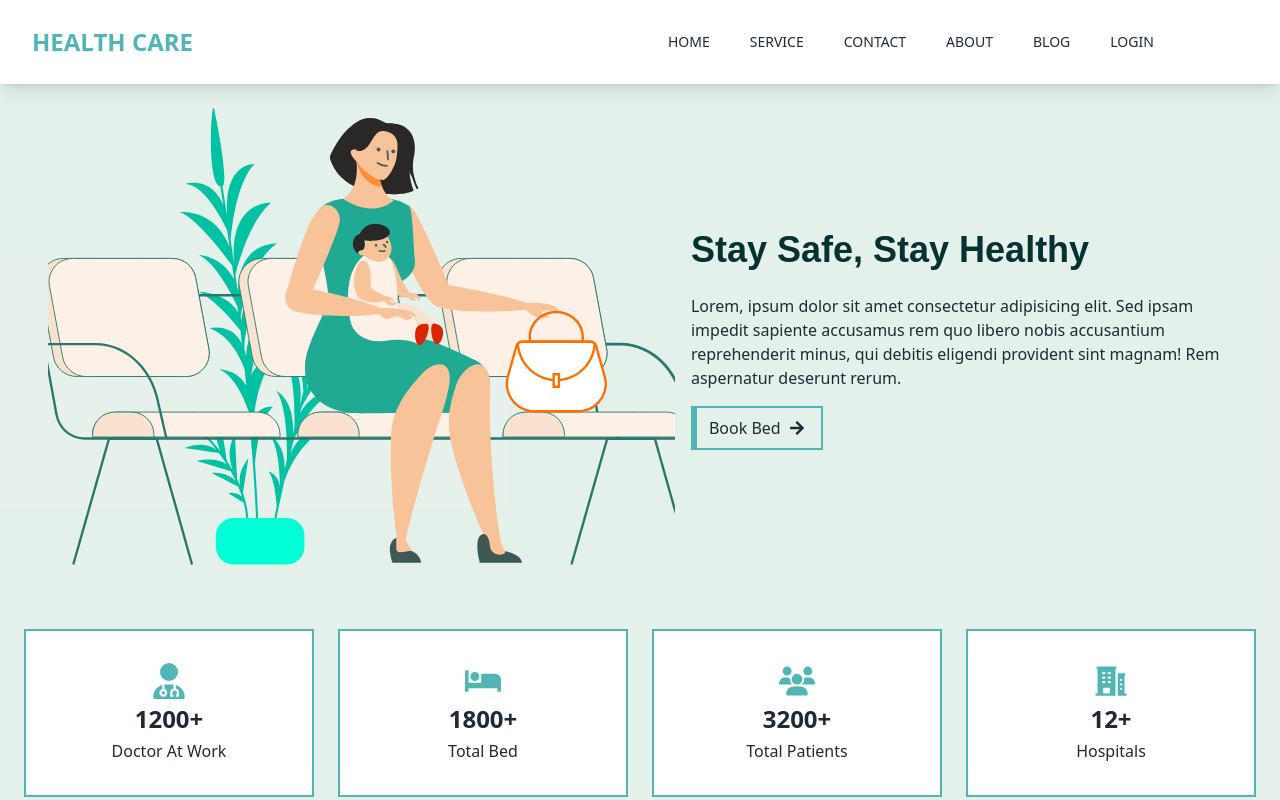
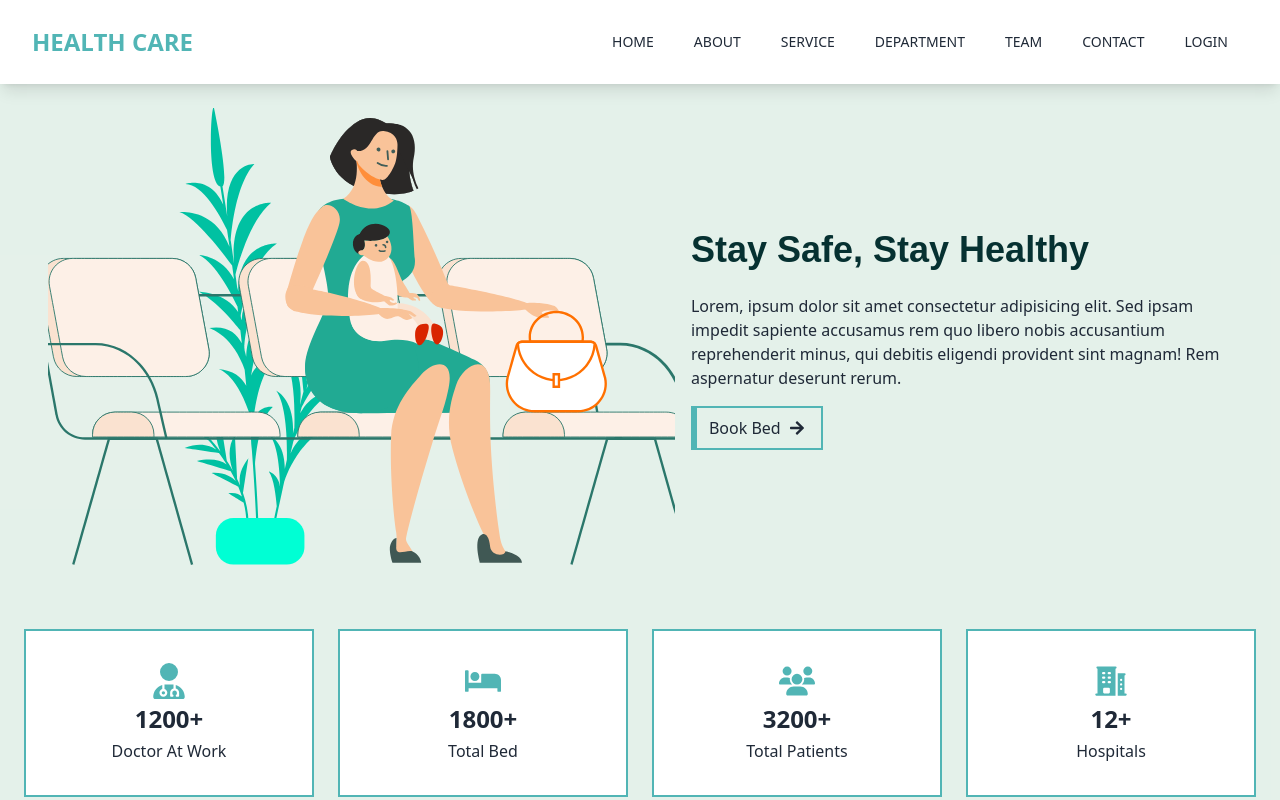
Before and after one commit to 0rakib0/Hospital-Management-Client, a React (Vite) app: page / in a window 1280 px wide. Shown: the top 800 px of the page. Built offline with nearby package versions, Linux system fonts and the light colour scheme.

Commit message:
add id in navbar

```diff
--- a/src/Pages/Home/AboutUs.jsx
+++ b/src/Pages/Home/AboutUs.jsx
@@ -3,7 +3,7 @@ import SectionTitle from "./SectionTitle"
 
 const AboutUs = () =>{
     return (
-        <div className="md:mt-20 mt-10">
+        <div className="md:mt-20 mt-10" id="about">
             <SectionTitle title1='ABOUT' title2='US'></SectionTitle>
             <div className="flex gap-6 flex-col lg:flex-row">
                 <div className="lg:w-6/12">
--- a/src/Pages/Home/ContactUs.jsx
+++ b/src/Pages/Home/ContactUs.jsx
@@ -2,7 +2,7 @@ import SectionTitle from "./SectionTitle"
 
 const ContactUs = () => {
     return (
-        <div className="md:mt-20 mt-10">
+        <div className="md:mt-20 mt-10" id="contact">
             <SectionTitle title1='CONTACT' title2='US'></SectionTitle>
             <div className="flex flex-col lg:flex-row p-2">
                 <div className="lg:w-6/12 mt-4 mx-auto">
--- a/src/Pages/Home/Department.jsx
+++ b/src/Pages/Home/Department.jsx
@@ -2,7 +2,7 @@ import SectionTitle from "./SectionTitle"
 
 const Department = () => {
     return (
-        <div className="md:mt-20 mt-10">
+        <div className="md:mt-20 mt-10" id="department">
             <SectionTitle title1='OUR' title2='DEPARTMENT'></SectionTitle>
             <div className="grid md:grid-cols-2 lg:grid-cols-4 gap-4">
                 <div className="bg-white p-3 hover:border hover:border-primaryColor duration-300 hover:rounded-lg">
--- a/src/Pages/Home/Services.jsx
+++ b/src/Pages/Home/Services.jsx
@@ -9,7 +9,7 @@ import { GrDocumentConfig } from "react-icons/gr";
 
 const Service = () => {
     return (
-        <div className="md:mt-20 mt-10">
+        <div className="md:mt-20 mt-10" id="service">
             <SectionTitle title1='OUR' title2='SERVICES'></SectionTitle>
             <div className="grid md:grid-cols-2 lg:grid-cols-4  gap-4">
                 <div className="bg-white p-4 text-center flex flex-col items-center hover:border hover:border-primaryColor duration-300 hover:rounded-lg">
--- a/src/Pages/Home/Team.jsx
+++ b/src/Pages/Home/Team.jsx
@@ -3,7 +3,7 @@ import SectionTitle from "./SectionTitle"
 
 const Team = () => {
     return (
-        <div className="md:mt-20 mt-10">
+        <div className="md:mt-20 mt-10" id="team">
             <SectionTitle title1='OUR' title2='TEAM'></SectionTitle>
             <div className="grid md:grid-cols-2 lg:grid-cols-4 gap-4">
                 <div className="bg-white pb-4 rounded-lg border border-primaryColor duration-300 hover_animation relative">
--- a/src/Shared/NavBar/Nav.jsx
+++ b/src/Shared/NavBar/Nav.jsx
@@ -13,10 +13,11 @@ const Nav = () => {
 
     const navItem = <>
         <li className="text-md ml-2"><Link to='/'>HOME</Link></li>
-        <li className="text-md ml-2"><Link to='#service'>SERVICE</Link></li>
-        <li className="text-md ml-2"><Link>CONTACT</Link></li>
-        <li className="text-md ml-2"><Link>ABOUT</Link></li>
-        <li className="text-md ml-2"><Link>BLOG</Link></li>
+        <li className="text-md ml-2"><a href='#about'>ABOUT</a></li>
+        <li className="text-md ml-2"><a href='#service'>SERVICE</a></li>
+        <li className="text-md ml-2"><a href="#department">DEPARTMENT</a></li>
+        <li className="text-md ml-2"><a href="#team">TEAM</a></li>
+        <li className="text-md ml-2"><a href="#contact">CONTACT</a></li>
         {user? <><li className="text-md ml-2"><Link to='/dashbord/'>DASHBORD</Link></li>
         <li className="text-md ml-2" onClick={handleLogout}><Link>LOGOUT</Link></li></>:<li className="text-md ml-2"><Link to='/login/'>LOGIN</Link></li>}
     </>
```
